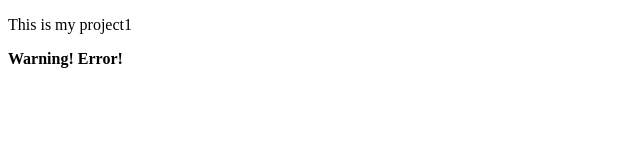
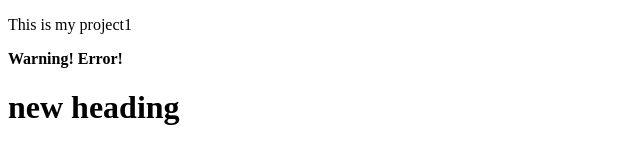
Before and after one commit to jay-1072/Project1, a plain HTML site: page index.html in a window 1280 px wide. Shown: the whole page, without its empty margins (0-640 px from the left). Drawn offline with Linux system fonts and the light colour scheme.

Commit message:
feature branch.

```diff
--- a/index.html
+++ b/index.html
@@ -7,5 +7,6 @@
         <p>This is my project1</p>
         <strong>Warning!</strong>
         <strong>Error!</strong>
+        <h1>new heading</h1>
     </body>
 </html>
```
